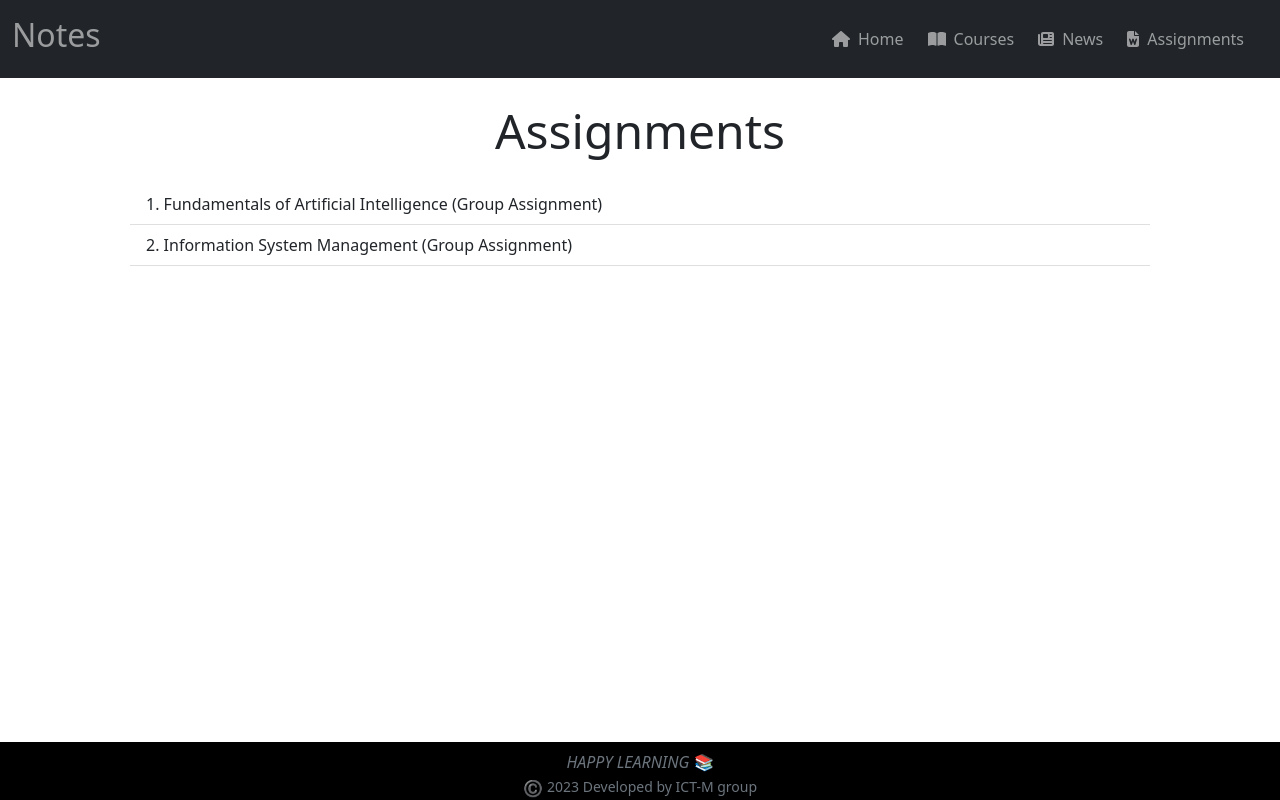
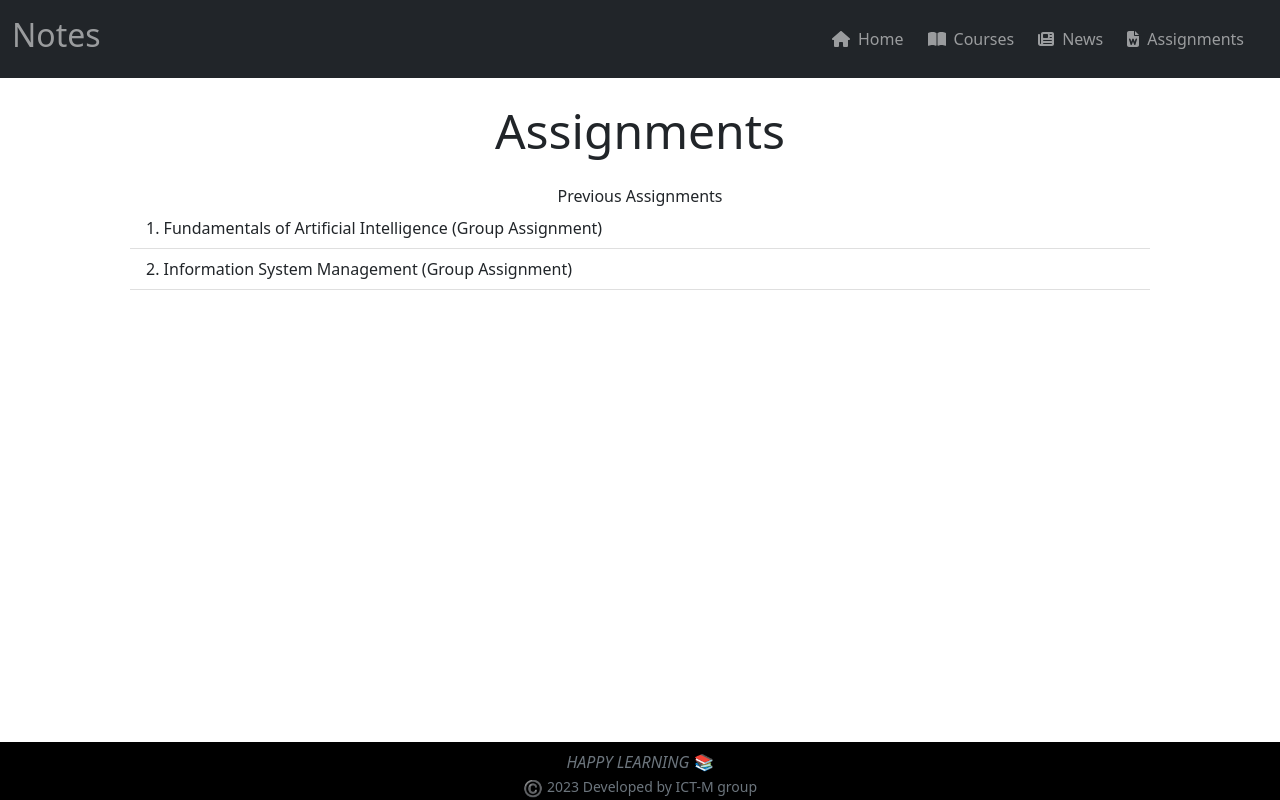
Before and after one commit to Flitchen/notes, a React (Vite) app: page /assignments in a window 1280 px wide. Built offline with nearby package versions, Linux system fonts and the light colour scheme.

Commit message:
Update Assignments

```diff
--- a/src/components/Assignments.jsx
+++ b/src/components/Assignments.jsx
@@ -4,6 +4,8 @@ function Assignments() {
     return (
         <div className="container">
             <div className="display-5 text-center my-4">Assignments</div>
+            < div class=" mt-3 text-center">
+Previous Assignments            </div>
             <div className="list-group list-group-numbered list-group-flush mx-5 mb-3">
 
                 <a href="L3 (chapter 4) Group work-and-presentation.pptx" class="list-group-item list-group-item-action">Fundamentals of Artificial Intelligence (Group Assignment)</a>
```
